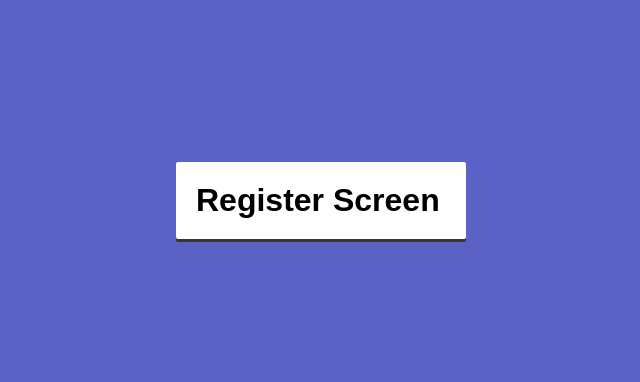
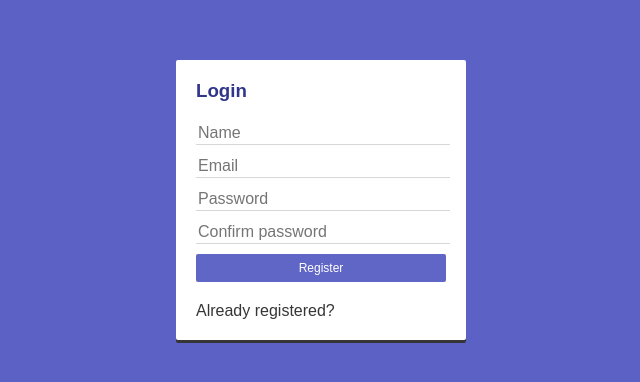
Before and after one commit to raulrobi2018/journal-app, a React app: page /auth/register in a window 1280 px wide. Shown: the part 200-582 px from the top of the page, without its empty margins (319-959 px from the left). Built offline with nearby package versions, Linux system fonts and the light colour scheme.

Commit message:
Class 219 - Styling RegisterScreen

```diff
--- a/src/components/auth/LoginScreen.js
+++ b/src/components/auth/LoginScreen.js
@@ -44,7 +44,9 @@ export const LoginScreen = () => {
                         </p>
                     </div>
 
-                    <Link to="/auth/register">Register</Link>
+                    <Link to="/auth/register" className="link">
+                        Register
+                    </Link>
                 </div>
             </form>
         </>
--- a/src/components/auth/RegisterScreen.js
+++ b/src/components/auth/RegisterScreen.js
@@ -1,9 +1,51 @@
 import React from "react";
+import {Link} from "react-router-dom";
 
 export const RegisterScreen = () => {
     return (
-        <div>
-            <h1>Register Screen</h1>
-        </div>
+        <>
+            <h3 className="auth__title">Login</h3>
+
+            <form>
+                <input
+                    type="text"
+                    placeholder="Name"
+                    name="name"
+                    className="auth__input"
+                    autoComplete="off"
+                />
+
+                <input
+                    type="text"
+                    placeholder="Email"
+                    name="email"
+                    className="auth__input"
+                    autoComplete="off"
+                />
+                <input
+                    type="password"
+                    placeholder="Password"
+                    name="password"
+                    className="auth__input"
+                />
+                <input
+                    type="password"
+                    placeholder="Confirm password"
+                    name="confirm"
+                    className="auth__input"
+                />
+                <button
+                    type="submit"
+                    className="btn btn-primary btn-block  mb-5"
+                    disabled={true}
+                >
+                    Register
+                </button>
+
+                <Link to="/auth/login" className="link">
+                    Already registered?
+                </Link>
+            </form>
+        </>
     );
 };
--- /dev/null
+++ b/src/styles/components/_links.scss
@@ -0,0 +1,9 @@
+.link {
+    text-decoration: none;
+    color: $dark-gray;
+    margin-top: 20px;
+
+    &:hover {
+        text-decoration: underline;
+    }
+}
--- a/src/styles/styles.scss
+++ b/src/styles/styles.scss
@@ -3,5 +3,6 @@
 @import './base/base';
 @import './components/auth';
 @import './components/buttons';
+@import './components/links';
 
 //components
```
